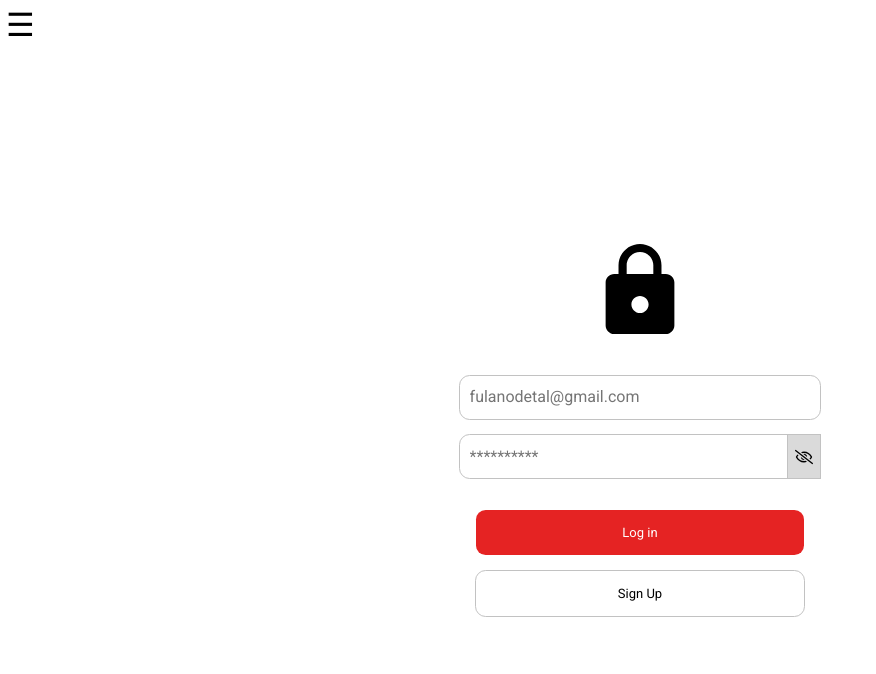
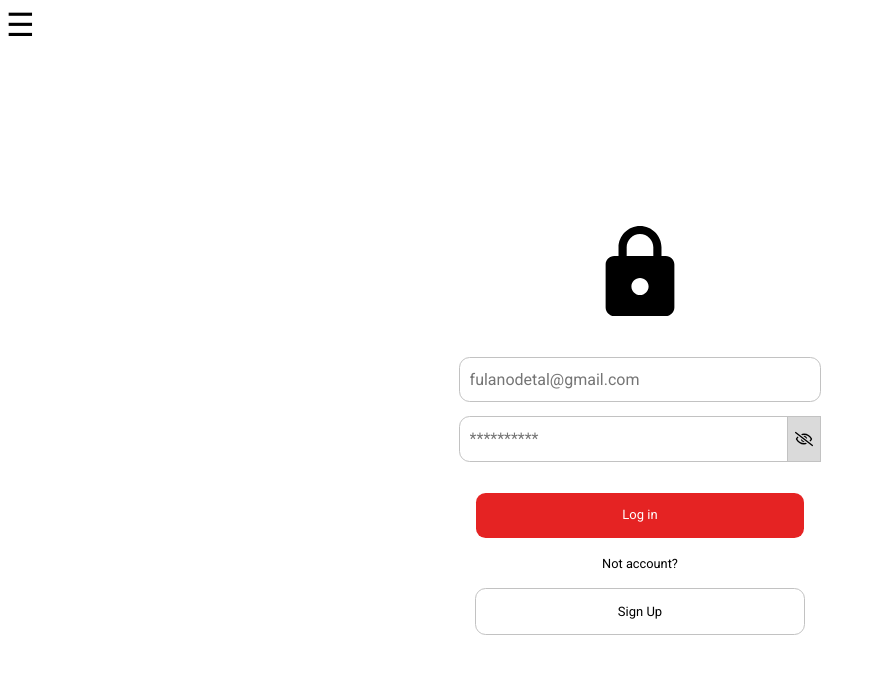
Before and after one commit to JonasGz/food-control-react, a Next.js app: page / in a window 1280 px wide. Shown: the top 674 px of the page, without its empty margins (0-876 px from the left). Built offline with nearby package versions, Linux system fonts and the light colour scheme; no server answers.

Commit message:
feat: add not account

```diff
--- a/src/app/components/Form/Form.js
+++ b/src/app/components/Form/Form.js
@@ -84,6 +84,9 @@ const Form = ({ router, type }) => {
           <button type="submit" className="container-form__button">
             Log in
           </button>
+          <span style={{ fontSize: "0.8rem", textAlign: "center" }}>
+            Not account?
+          </span>
           <button
             onClick={() => router.push("/signup")}
             type="button"
```
